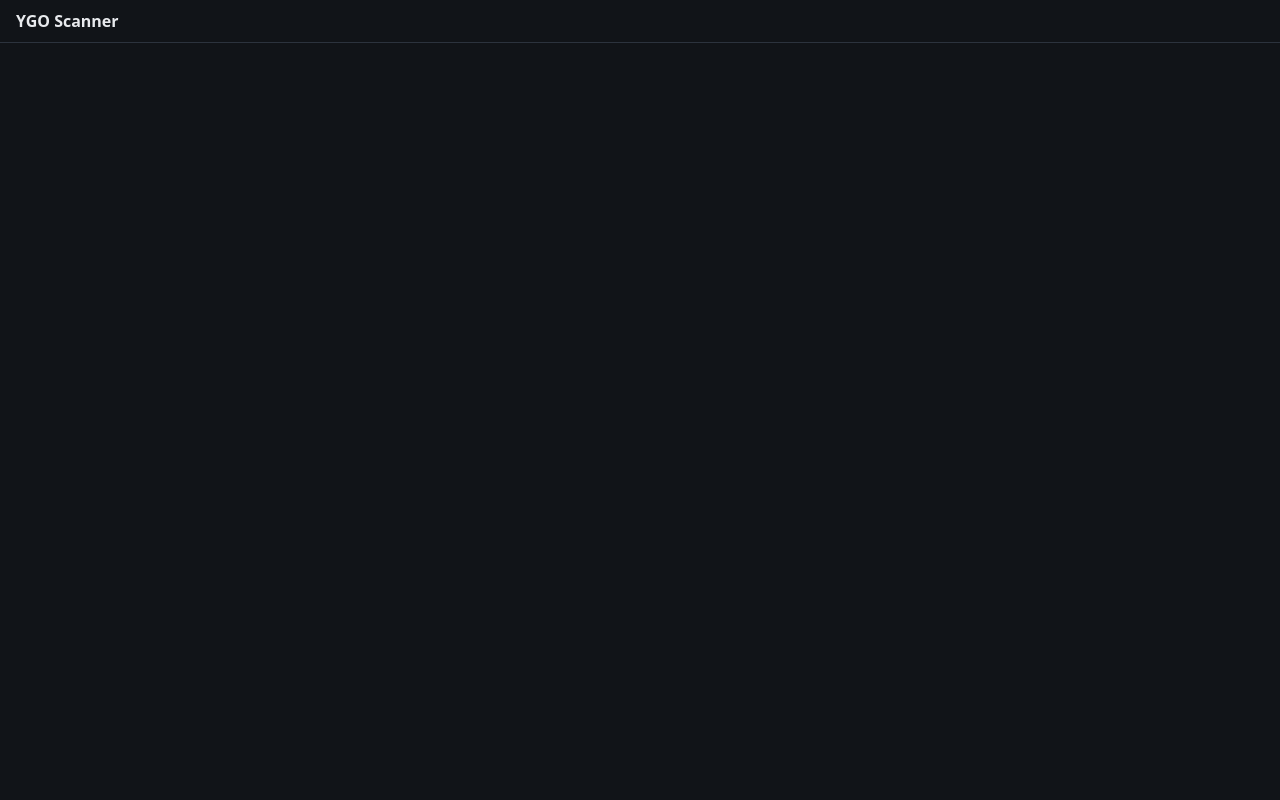
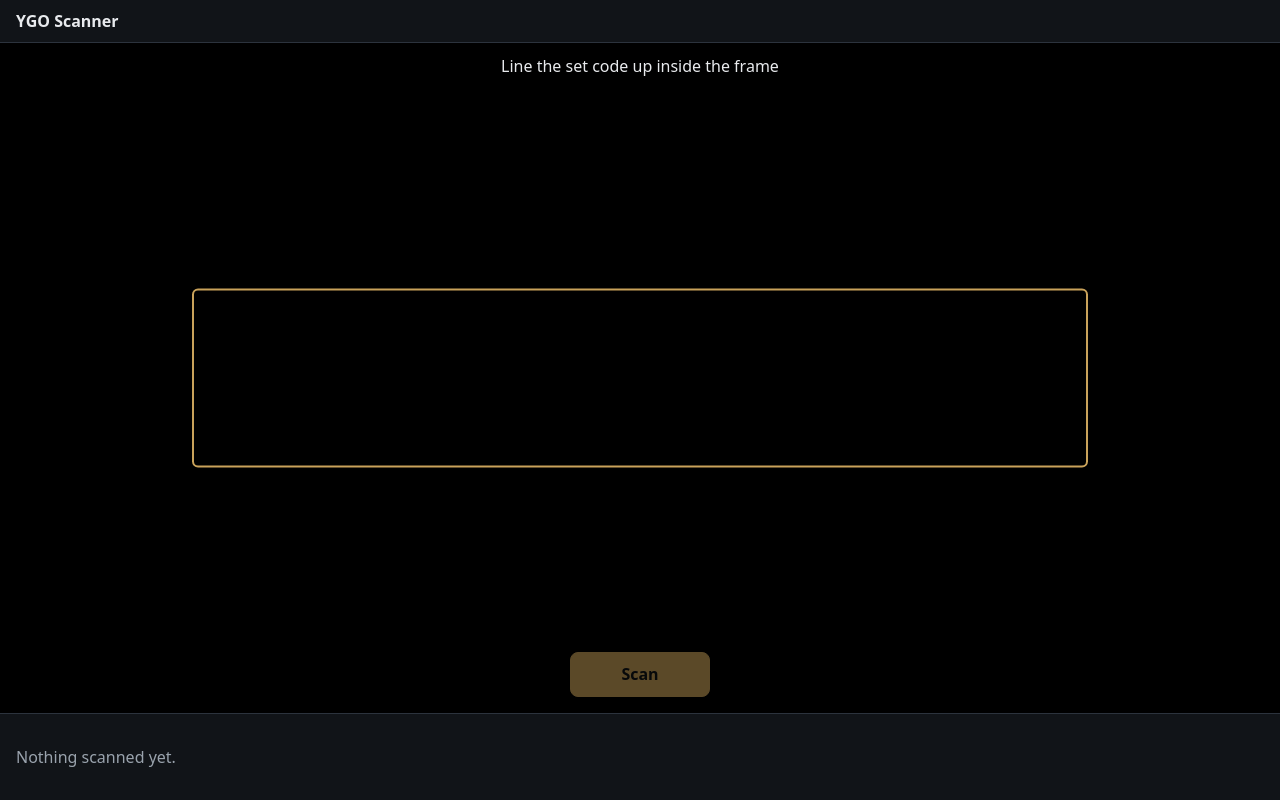
Before and after one commit to MagnumLeDev/tcg-scanner, a React (Vite) app: page / in a window 1280 px wide. Built offline with nearby package versions, Linux system fonts and the light colour scheme; no server answers.

Commit message:
Add bare scan screen
Co-Authored-By: Claude Opus 5.5 <noreply@anthropic.com>

```diff
--- a/src/App.tsx
+++ b/src/App.tsx
@@ -1,7 +1,12 @@
+import { ScanScreen } from './ui/ScanScreen';
+
 export default function App() {
   return (
     <div className="app">
       <header className="topbar">YGO Scanner</header>
+      <main className="screen">
+        <ScanScreen />
+      </main>
     </div>
   );
 }
--- a/src/styles.css
+++ b/src/styles.css
@@ -55,3 +55,35 @@ input, select {
 .stack { display: flex; flex-direction: column; gap: 12px; }
 .row { display: flex; gap: 8px; align-items: center; }
 .row > .grow { flex: 1; min-width: 0; }
+
+.scan { display: flex; flex-direction: column; height: 100%; }
+
+.camera { position: relative; flex: 1; min-height: 240px; background: #000; overflow: hidden; }
+.camera video { position: absolute; inset: 0; width: 100%; height: 100%; object-fit: cover; }
+
+.camera-frame {
+  position: absolute;
+  left: 15%;
+  width: 70%;
+  top: 50%;
+  aspect-ratio: 5 / 1;
+  transform: translateY(-50%);
+  border: 2px solid var(--accent);
+  border-radius: 6px;
+  box-shadow: 0 0 0 100vmax rgba(0, 0, 0, 0.45);
+}
+
+.camera-hint {
+  position: absolute;
+  left: 0;
+  right: 0;
+  top: 12px;
+  margin: 0;
+  text-align: center;
+  text-shadow: 0 1px 3px #000;
+}
+
+.camera-capture { position: absolute; left: 50%; bottom: 16px; transform: translateX(-50%); min-width: 140px; }
+
+.scan-result { border-top: 1px solid var(--line); }
+.scan-preview { max-width: 100%; border: 1px solid var(--line); border-radius: 4px; background: #fff; }
--- /dev/null
+++ b/src/ui/CameraView.tsx
@@ -0,0 +1,52 @@
+import { useEffect, useRef, useState } from 'react';
+import { cameraErrorMessage, captureFrame, startCamera } from '../camera';
+
+type Props = {
+  busy: boolean;
+  onCapture: (canvas: HTMLCanvasElement) => void;
+  onError: (message: string) => void;
+};
+
+export function CameraView({ busy, onCapture, onError }: Props) {
+  const videoRef = useRef<HTMLVideoElement>(null);
+  const frameRef = useRef<HTMLDivElement>(null);
+  const [running, setRunning] = useState(false);
+
+  useEffect(() => {
+    let cancelled = false;
+    let stop: (() => void) | null = null;
+    startCamera(videoRef.current!)
+      .then((stopCamera) => {
+        if (cancelled) {
+          stopCamera();
+          return;
+        }
+        stop = stopCamera;
+        setRunning(true);
+      })
+      .catch((error) => {
+        if (!cancelled) onError(cameraErrorMessage(error));
+      });
+    return () => {
+      cancelled = true;
+      stop?.();
+    };
+    // The camera is started once per mount; onError is not a dependency on purpose.
+    // eslint-disable-next-line react-hooks/exhaustive-deps
+  }, []);
+
+  return (
+    <div className="camera">
+      <video ref={videoRef} playsInline muted autoPlay />
+      <div className="camera-frame" ref={frameRef} />
+      <p className="camera-hint">Line the set code up inside the frame</p>
+      <button
+        className="primary camera-capture"
+        disabled={!running || busy}
+        onClick={() => onCapture(captureFrame(videoRef.current!, frameRef.current!))}
+      >
+        {busy ? 'Reading…' : 'Scan'}
+      </button>
+    </div>
+  );
+}
--- /dev/null
+++ b/src/ui/ScanScreen.tsx
@@ -0,0 +1,58 @@
+import { useState } from 'react';
+import { recognise } from '../ocr/ocr';
+import { extract, languageOf, parse } from '../setCode';
+import { CameraView } from './CameraView';
+
+type Reading = { raw: string; code: string | null; milliseconds: number; preview: string };
+
+export function ScanScreen() {
+  const [cameraError, setCameraError] = useState<string | null>(null);
+  const [busy, setBusy] = useState(false);
+  const [reading, setReading] = useState<Reading | null>(null);
+  const [failure, setFailure] = useState<string | null>(null);
+
+  async function handleCapture(canvas: HTMLCanvasElement) {
+    setBusy(true);
+    setFailure(null);
+    const started = performance.now();
+    try {
+      const raw = await recognise(canvas);
+      setReading({
+        raw,
+        code: extract(raw),
+        milliseconds: Math.round(performance.now() - started),
+        preview: canvas.toDataURL('image/png'),
+      });
+    } catch (error) {
+      setFailure(`Reading failed: ${error instanceof Error ? error.message : String(error)}`);
+    } finally {
+      setBusy(false);
+    }
+  }
+
+  if (cameraError) {
+    return <p className="pad error">{cameraError}</p>;
+  }
+
+  return (
+    <div className="scan">
+      <CameraView busy={busy} onCapture={handleCapture} onError={setCameraError} />
+      <div className="scan-result pad stack">
+        {failure && <p className="error">{failure}</p>}
+        {!reading && !failure && <p className="muted">Nothing scanned yet.</p>}
+        {reading && (
+          <>
+            <img className="scan-preview" src={reading.preview} alt="Scanned area" />
+            <div>
+              <strong>{reading.code ?? 'No code found — move closer and retry'}</strong>
+              {reading.code && <span className="muted"> · {languageOf(parse(reading.code).region)}</span>}
+            </div>
+            <div className="muted">
+              Raw text: “{reading.raw.trim()}” · {reading.milliseconds} ms
+            </div>
+          </>
+        )}
+      </div>
+    </div>
+  );
+}
```
